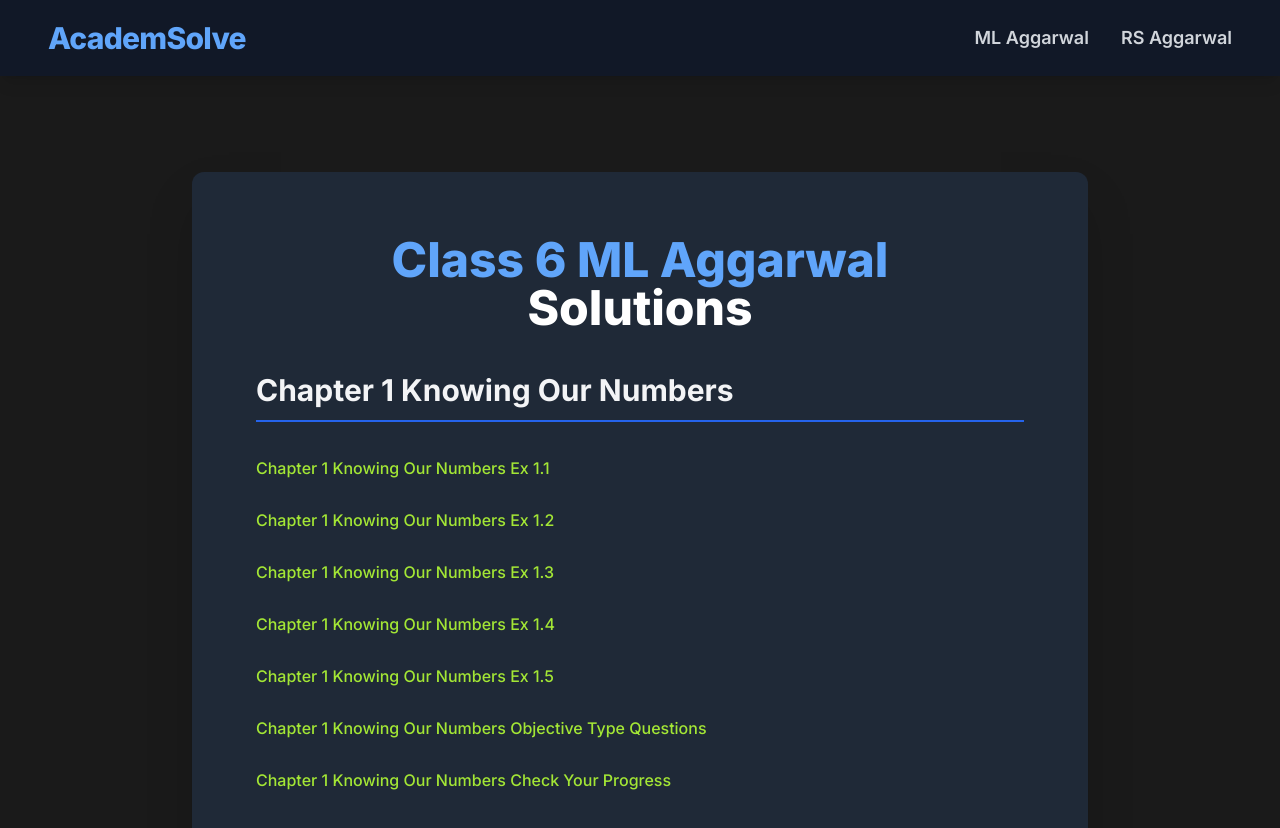
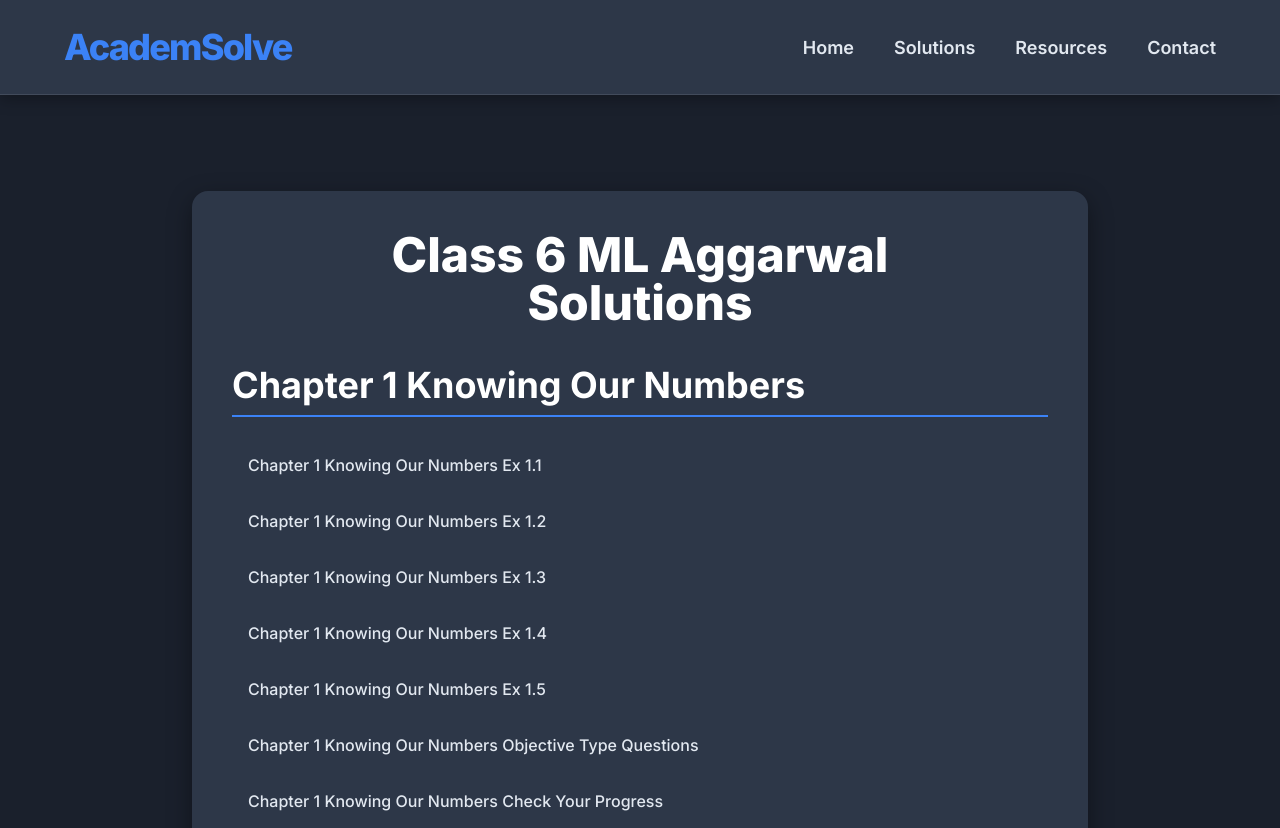
Before and after one commit to dudoas/AcademSolve-test1, a plain HTML site: page ML Aggarwal/Class-6/IndexML.html in a window 1280 px wide. Shown: the top 828 px of the page. Drawn offline with nearby package versions, Linux system fonts and the light colour scheme.

Commit message:
IndexML.html

```diff
--- a/ML Aggarwal/Class-6/IndexML.html
+++ b/ML Aggarwal/Class-6/IndexML.html
@@ -9,43 +9,139 @@
     <link rel="preconnect" href="https://fonts.gstatic.com" crossorigin>
     <link href="https://fonts.googleapis.com/css2?family=Inter:wght@300;400;500;600;700;800&display=swap" rel="stylesheet">
     <style>
+        /* Consistent CSS Variables for a refined dark theme */
+        :root {
+            --primary-bg: #1A202C; /* Deeper, slightly purplish dark gray */
+            --secondary-bg: #2D3748; /* Slightly lighter for cards/sections */
+            --accent-blue: #3B82F6; /* Vibrant blue for highlights */
+            --text-light: #E2E8F0; /* Light gray for general text */
+            --text-muted: #A0AEC0; /* Muted gray for secondary text */
+            --white: #FFFFFF;
+        }
+
         body {
             font-family: 'Inter', sans-serif;
-            background-color: #1a1a1a; /* Dark background */
-            color: #eeeeee; /* Light text */
+            background-color: var(--primary-bg); /* Dark background */
+            color: var(--text-light); /* Light text */
+            line-height: 1.6;
+            scroll-behavior: smooth;
         }
         /* Custom scrollbar for better aesthetics */
         ::-webkit-scrollbar {
             width: 8px;
         }
         ::-webkit-scrollbar-track {
-            background: #333333; /* Darker track */
+            background: #2D3748; /* Darker track */
             border-radius: 10px;
         }
         ::-webkit-scrollbar-thumb {
-            background: #555555; /* Medium gray thumb */
+            background: #4A5568; /* Medium gray thumb */
             border-radius: 10px;
         }
         ::-webkit-scrollbar-thumb:hover {
-            background: #777777; /* Lighter gray on hover */
+            background: #6366F1; /* Accent blue on hover */
         }
 
-        /* Styles for the chapter links */
-        .chapter-link {
-            display: block; /* Make links block level */
-            padding: 10px 0;
-            color: #a3e635; /* A bright green for links */
-            font-weight: 500;
+        /* Header styles (consistent with main pages) */
+        .header {
+            background-color: var(--secondary-bg);
+            box-shadow: 0 4px 15px rgba(0, 0, 0, 0.3);
+            padding: 20px 5%;
+            display: flex;
+            justify-content: space-between;
+            align-items: center;
+            position: sticky;
+            top: 0;
+            z-index: 1000;
+            border-bottom: 1px solid rgba(255, 255, 255, 0.1);
+        }
+
+        .header .logo {
+            font-size: 2.25rem; /* text-3xl */
+            font-weight: 800; /* font-extrabold */
+            color: var(--accent-blue);
             text-decoration: none;
-            transition: color 0.2s ease-in-out, transform 0.2s ease-in-out;
+            letter-spacing: -0.05em;
+            transition: color 0.3s ease;
         }
-        .chapter-link:hover {
-            color: #84cc16; /* Slightly darker green on hover */
-            transform: translateX(5px); /* Subtle slide effect on hover */
+        .header .logo:hover {
+            color: #5A67D8;
+        }
+
+        .nav-links {
+            list-style: none;
+            display: flex;
+            margin: 0;
+            padding: 0;
+        }
+
+        .nav-links li {
+            margin-left: 2.5rem; /* ml-10 */
+        }
+
+        .nav-links a {
+            color: var(--text-light);
+            text-decoration: none;
+            font-weight: 600;
+            font-size: 1.125rem; /* text-lg */
+            transition: color 0.3s ease, transform 0.3s ease;
+            position: relative;
+        }
+
+        .nav-links a::after {
+            content: '';
+            position: absolute;
+            width: 0;
+            height: 2px;
+            bottom: -5px;
+            left: 0;
+            background-color: var(--accent-blue);
+            transition: width 0.3s ease;
+        }
+
+        .nav-links a:hover::after {
+            width: 100%;
+        }
+        .nav-links a:hover {
+            color: var(--accent-blue);
+            transform: translateY(-2px);
+        }
+
+        /* Main content area styling */
+        .main-content-wrapper {
+            background-color: var(--secondary-bg); /* Darker background for content area */
+            padding: 2.5rem; /* p-10 */
+            border-radius: 1rem; /* rounded-xl */
+            box-shadow: 0 8px 25px rgba(0, 0, 0, 0.4);
         }
 
         .chapter-section {
             margin-bottom: 3rem; /* Space between chapter blocks */
+        }
+
+        .chapter-section h2 {
+            font-size: 2.25rem; /* text-3xl */
+            font-weight: 700; /* font-bold */
+            color: var(--white);
+            margin-bottom: 1.5rem; /* mb-6 */
+            border-bottom: 2px solid var(--accent-blue); /* Blue accent line */
+            padding-bottom: 0.75rem; /* pb-3 */
+        }
+
+        .chapter-link {
+            display: block; /* Make links block level */
+            padding: 0.75rem 0; /* py-3 */
+            color: var(--text-light); /* Light text for links */
+            font-weight: 500;
+            text-decoration: none;
+            transition: color 0.2s ease-in-out, transform 0.2s ease-in-out;
+            border-radius: 0.5rem; /* Slightly rounded corners for hover effect */
+            padding-left: 1rem; /* Indent text */
+        }
+        .chapter-link:hover {
+            color: var(--accent-blue); /* Accent blue on hover */
+            transform: translateX(8px); /* Subtle slide effect on hover */
+            background-color: rgba(59, 130, 246, 0.1); /* Light blue background on hover */
         }
 
         .model-paper {
@@ -55,6 +151,7 @@
             margin-top: 2rem;
             box-shadow: 0 4px 15px rgba(0,0,0,0.4);
             text-align: center;
+            border: 1px solid rgba(255, 255, 255, 0.1);
         }
         .model-paper a {
             color: #facc15; /* A gold/yellow for model paper link */
@@ -67,41 +164,93 @@
             color: #eab308; /* Darker yellow on hover */
         }
 
+        /* Footer styles (consistent with main pages) */
+        .footer {
+            background-color: #111827;
+            color: #9CA3AF;
+            padding: 40px 5%;
+            text-align: center;
+            font-size: 0.9rem;
+            border-top: 1px solid rgba(255, 255, 255, 0.08);
+            margin-top: 60px;
+        }
+
+        /* Responsive adjustments */
+        @media (max-width: 768px) {
+            .header {
+                flex-direction: column;
+                padding: 15px 5%;
+            }
+            .header .logo {
+                margin-bottom: 15px;
+                font-size: 2rem;
+            }
+            .nav-links {
+                flex-direction: column;
+                gap: 10px;
+                align-items: center;
+            }
+            .main-content-wrapper {
+                padding: 1.5rem;
+            }
+            h1 {
+                font-size: 2.5rem !important; /* text-4xl */
+            }
+            .chapter-section h2 {
+                font-size: 1.75rem; /* text-2xl */
+            }
+            .chapter-link {
+                font-size: 0.95rem;
+                padding: 0.6rem 0;
+            }
+            .model-paper a {
+                font-size: 1rem;
+            }
+        }
+
+        @media (max-width: 480px) {
+            h1 {
+                font-size: 2rem !important; /* text-3xl */
+            }
+            .chapter-section h2 {
+                font-size: 1.5rem; /* text-xl */
+            }
+            .chapter-link {
+                font-size: 0.875rem; /* text-sm */
+            }
+        }
     </style>
 </head>
 <body class="min-h-screen flex flex-col">
 
-    <header class="bg-gray-900 shadow-lg py-5 px-6 md:px-12 sticky top-0 z-50">
-        <div class="container mx-auto flex justify-between items-center">
-            <a href="#" class="text-3xl font-extrabold text-blue-400 tracking-tight">AcademSolve</a>
-            <nav class="hidden md:block">
-                <ul class="flex space-x-8">
-                    <li><a href="#" class="text-gray-300 hover:text-blue-400 font-semibold text-lg transition duration-300 ease-in-out">ML Aggarwal</a></li>
-                    <li><a href="#" class="text-gray-300 hover:text-blue-400 font-semibold text-lg transition duration-300 ease-in-out">RS Aggarwal</a></li>
-                </ul>
-            </nav>
-            <button class="md:hidden text-gray-300 hover:text-blue-400 focus:outline-none">
-                <svg class="w-7 h-7" fill="none" stroke="currentColor" viewBox="0 0 24 24" xmlns="http://www.w3.org/2000/svg"><path stroke-linecap="round" stroke-linejoin="round" stroke-width="2" d="M4 6h16M4 12h16M4 18h16"></path></svg>
-            </button>
-        </div>
+    <header class="header">
+        <a href="/" class="logo">AcademSolve</a>
+        <nav>
+            <ul class="nav-links">
+                <li><a href="/">Home</a></li>
+                <li><a href="#">Solutions</a></li>
+                <li><a href="#">Resources</a></li>
+                <li><a href="#">Contact</a></li>
+            </ul>
+        </nav>
     </header>
 
     <main class="flex-grow container mx-auto px-6 py-16 md:py-24">
-        <div class="max-w-4xl mx-auto bg-gray-800 p-10 md:p-16 rounded-xl shadow-2xl">
+        <div class="max-w-4xl mx-auto main-content-wrapper">
             <h1 class="text-4xl md:text-5xl font-extrabold text-white mb-10 text-center leading-tight">
-                <span class="block text-blue-400">Class 6 ML Aggarwal</span> Solutions
+                <span class="block text-accent-blue">Class 6 ML Aggarwal</span> Solutions
             </h1>
 
             <div class="chapter-section">
                 <h2 class="text-3xl font-bold text-gray-100 mb-6 border-b-2 border-blue-600 pb-3">Chapter 1 Knowing Our Numbers</h2>
                 <ul class="list-none p-0 m-0 space-y-2">
-                    <li><a href="#" class="chapter-link">Chapter 1 Knowing Our Numbers Ex 1.1</a></li>
-                    <li><a href="#" class="chapter-link">Chapter 1 Knowing Our Numbers Ex 1.2</a></li>
-                    <li><a href="#" class="chapter-link">Chapter 1 Knowing Our Numbers Ex 1.3</a></li>
-                    <li><a href="#" class="chapter-link">Chapter 1 Knowing Our Numbers Ex 1.4</a></li>
-                    <li><a href="#" class="chapter-link">Chapter 1 Knowing Our Numbers Ex 1.5</a></li>
-                    <li><a href="#" class="chapter-link">Chapter 1 Knowing Our Numbers Objective Type Questions</a></li>
-                    <li><a href="#" class="chapter-link">Chapter 1 Knowing Our Numbers Check Your Progress</a></li>
+                    <li><a href="Chapter 1/exe-1.1.html" class="chapter-link">Chapter 1 Knowing Our Numbers Ex 1.1</a></li>
+                    <li><a href="Chapter 1/exe-1.2.html" class="chapter-link">Chapter 1 Knowing Our Numbers Ex 1.2</a></li>
+                    <li><a href="Chapter 1/exe-1.3.html" class="chapter-link">Chapter 1 Knowing Our Numbers Ex 1.3</a></li>
+                    <li><a href="Chapter 1/exe-1.4.html" class="chapter-link">Chapter 1 Knowing Our Numbers Ex 1.4</a></li>
+                    <li><a href="Chapter 1/exe-1.5.html" class="chapter-link">Chapter 1 Knowing Our Numbers Ex 1.5</a></li>
+                    <li><a href="Chapter 1/mcqs.html" class="chapter-link">Chapter 1 Knowing Our Numbers Objective Type Questions</a></li>
+                    <li><a href="Chapter 1/check-your-progress.html" class="chapter-link">Chapter 1 Knowing Our Numbers Check Your Progress</a></li>
                 </ul>
             </div>
 
@@ -303,7 +452,7 @@
         </div>
     </main>
 
-    <footer class="bg-black text-gray-500 py-8 mt-16">
+    <footer class="footer">
         <div class="container mx-auto text-center text-sm">
             <p>&copy; 2025 AcademSolve. All rights reserved.</p>
             <p class="mt-2">Designed with passion for students.</p>
```
